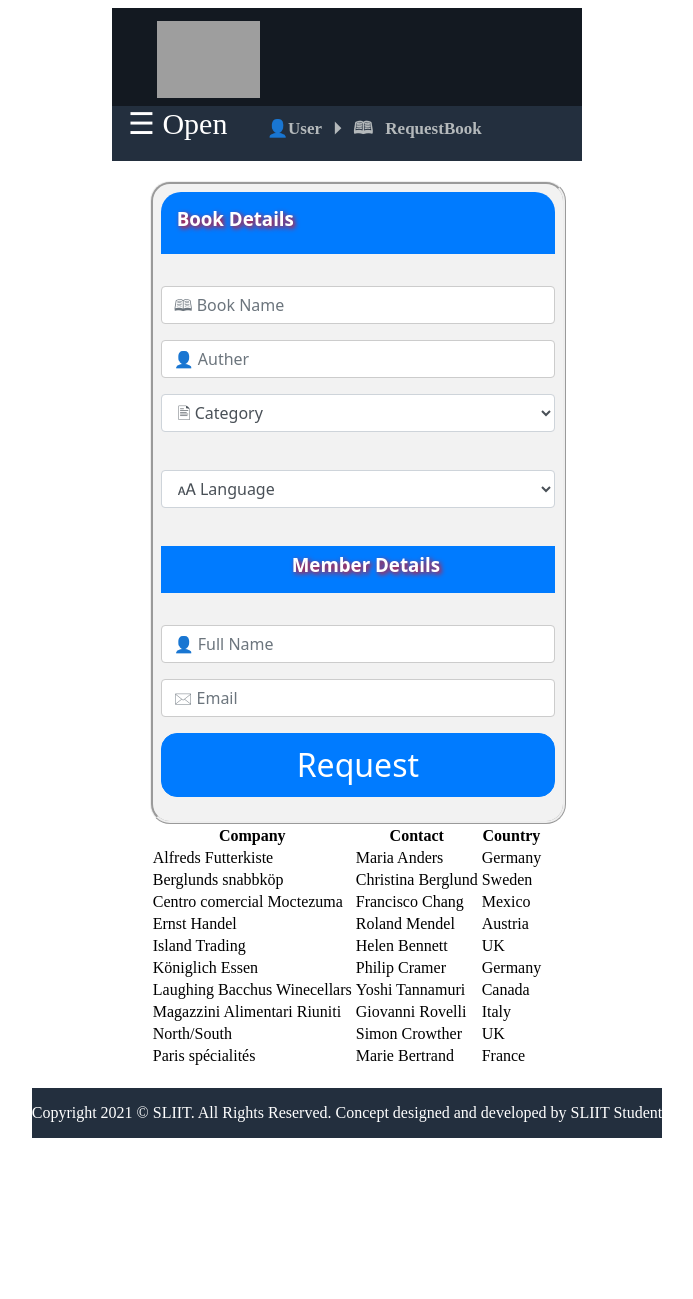
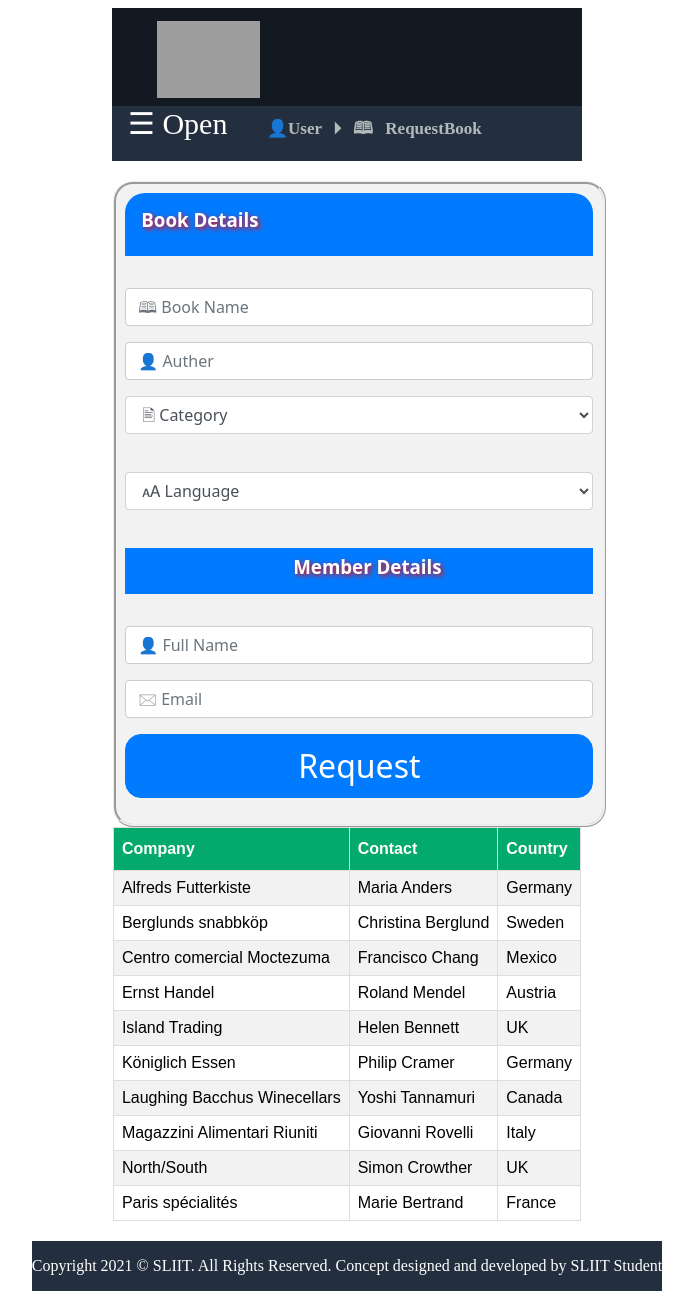
Before and after one commit to Chanuu99/online-library-management-system-, a PHP site: page /Src/it21068546/RequestBooks.php in a window 1280 px wide. Shown: the whole page, without its empty margins (293-986 px from the left). Before the commit the page ends 1138 px from the top, so only its background shows below. Run offline with PHP 8.4, Linux system fonts and the light colour scheme; grey boxes are pictures that could not be loaded.

Commit message:
Update request.css

```diff
--- a/Src/it21068546/css/request.css
+++ b/Src/it21068546/css/request.css
@@ -428,3 +428,27 @@
         transform: translate3d(-50%, -50%, 0);
         will-change: transform;
       }
+
+
+      #customers {
+  font-family: Arial, Helvetica, sans-serif;
+  border-collapse: collapse;
+  width: 100%;
+}
+
+#customers td, #customers th {
+  border: 1px solid #ddd;
+  padding: 8px;
+}
+
+#customers tr:nth-child(even){background-color: #f2f2f2;}
+
+#customers tr:hover {background-color: #ddd;}
+
+#customers th {
+  padding-top: 12px;
+  padding-bottom: 12px;
+  text-align: left;
+  background-color: #04AA6D;
+  color: white;
+}
```
